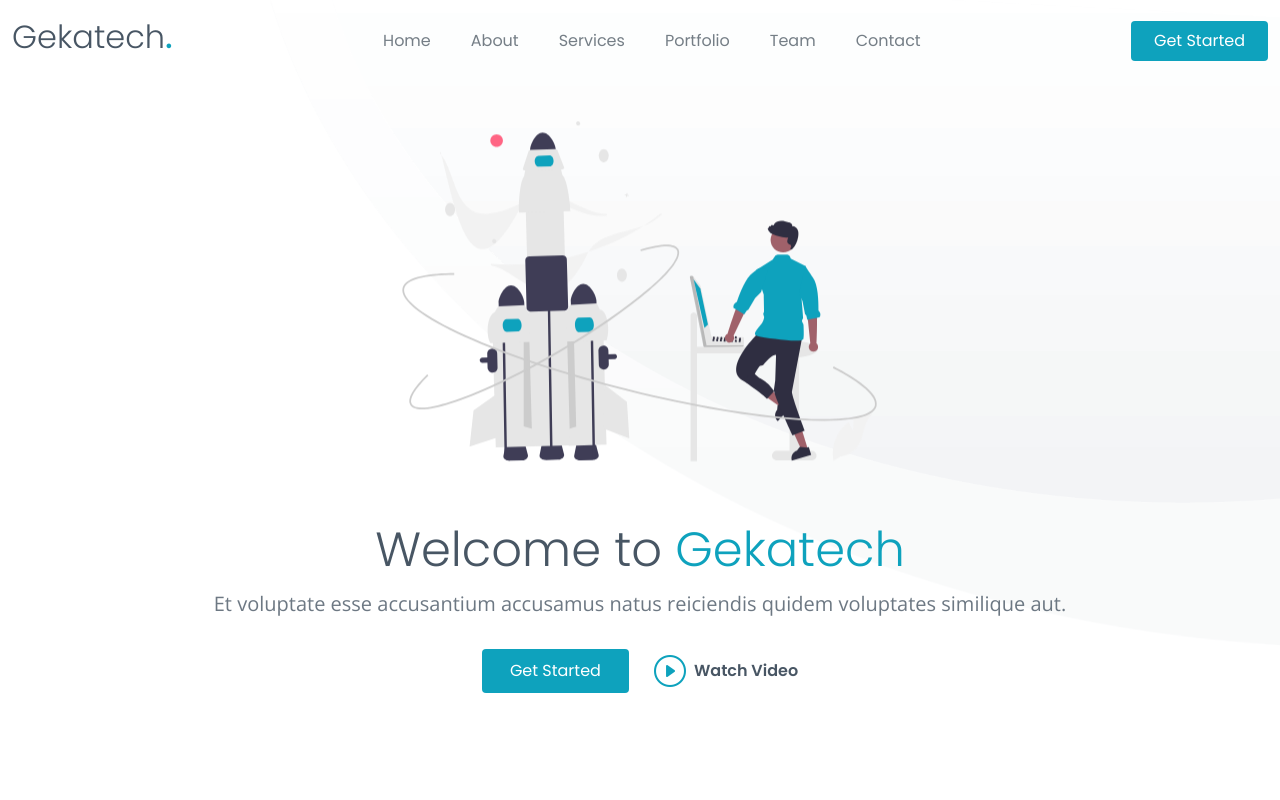
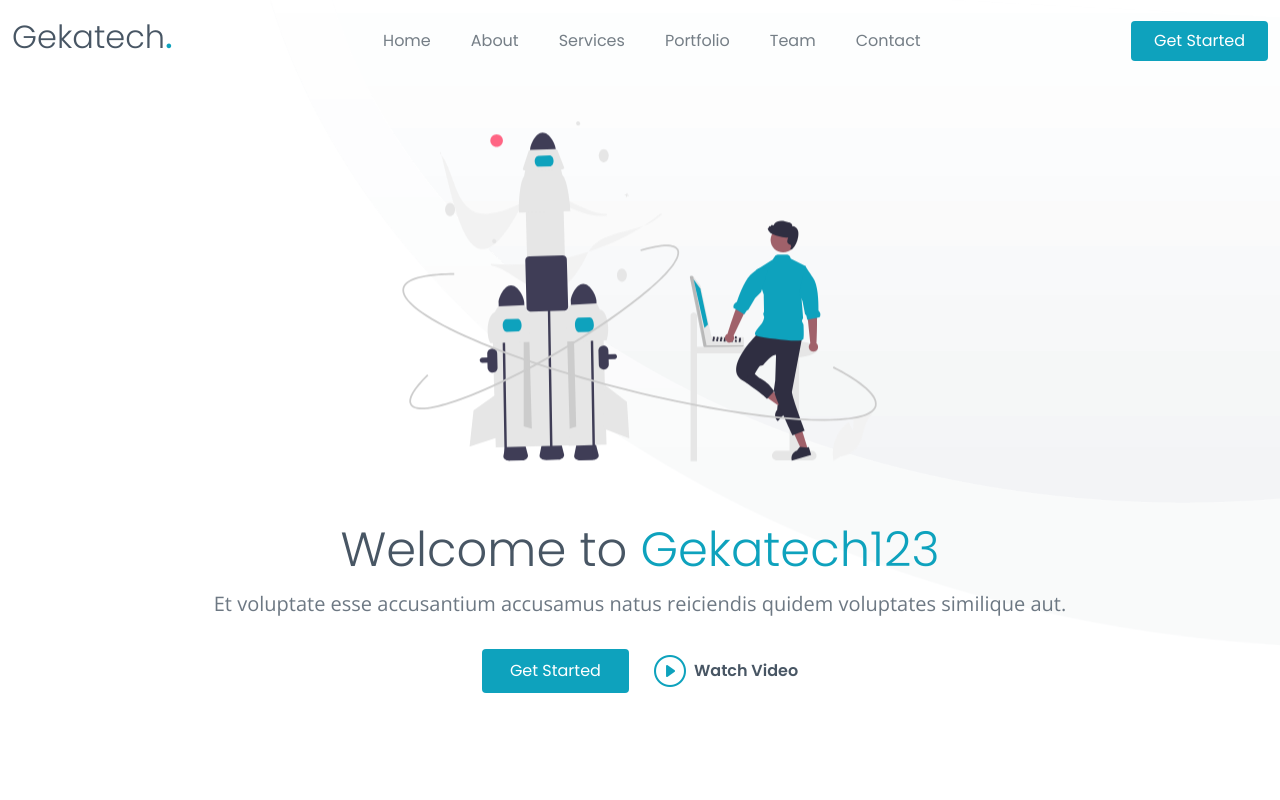
Before and after one commit to kholidanas27/profile-gekatech, a plain HTML site: page index.html in a window 1280 px wide. Shown: the top 800 px of the page. Drawn offline with nearby package versions, Linux system fonts and the light colour scheme.

Commit message:
update test

```diff
--- a/index.html
+++ b/index.html
@@ -78,7 +78,7 @@
   <section id="hero-animated" class="hero-animated d-flex align-items-center">
     <div class="container d-flex flex-column justify-content-center align-items-center text-center position-relative" data-aos="zoom-out">
       <img src="assets/img/hero-carousel/hero-carousel-3.svg" class="img-fluid animated">
-      <h2>Welcome to <span>Gekatech</span></h2>
+      <h2>Welcome to <span>Gekatech123</span></h2>
       <p>Et voluptate esse accusantium accusamus natus reiciendis quidem voluptates similique aut.</p>
       <div class="d-flex">
         <a href="#about" class="btn-get-started scrollto">Get Started</a>
```
